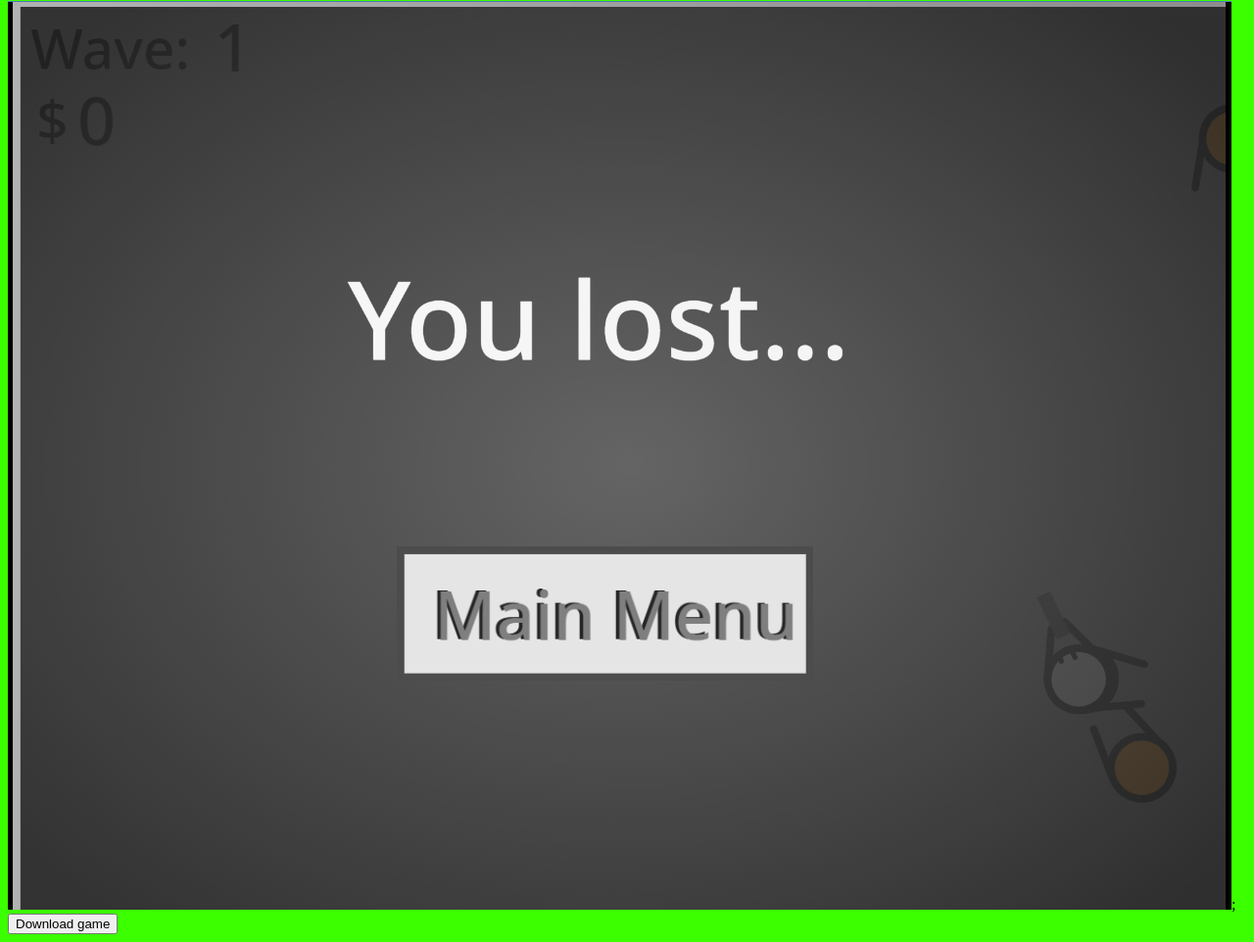
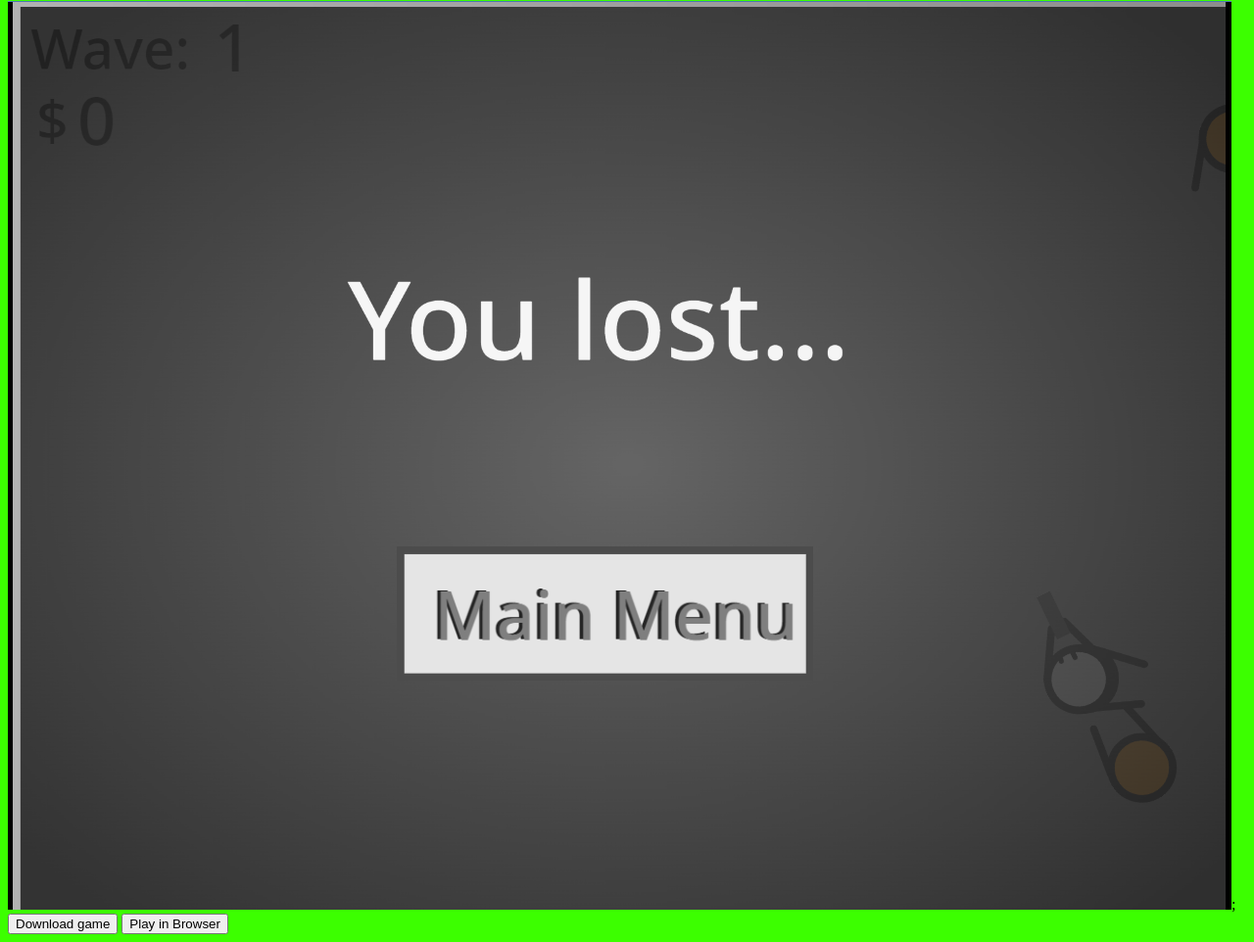
Before and after one commit to BubInternet/Zipline, a plain HTML site: page ZombieGuns/Page.html in a window 1280 px wide. Shown: the part 1967-2929 px from the top of the page at 98% size. Drawn offline with Linux system fonts and the light colour scheme.

Commit message:
Update Page.html

```diff
--- a/ZombieGuns/Page.html
+++ b/ZombieGuns/Page.html
@@ -14,6 +14,7 @@
     <img src="Screenshot 2022-07-31 151257.png">;
 
     <a href="ZombieGunsGame.zip"><button>Download game</button></a>
+    <a href="ZombieGuns.html"><button>Play in Browser</button></a>
 
   </body>
 </html>
```
